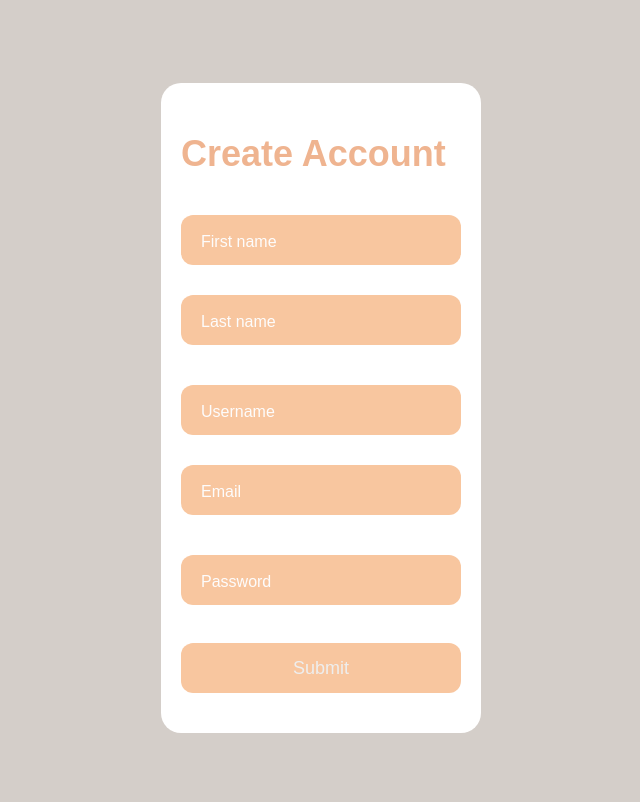
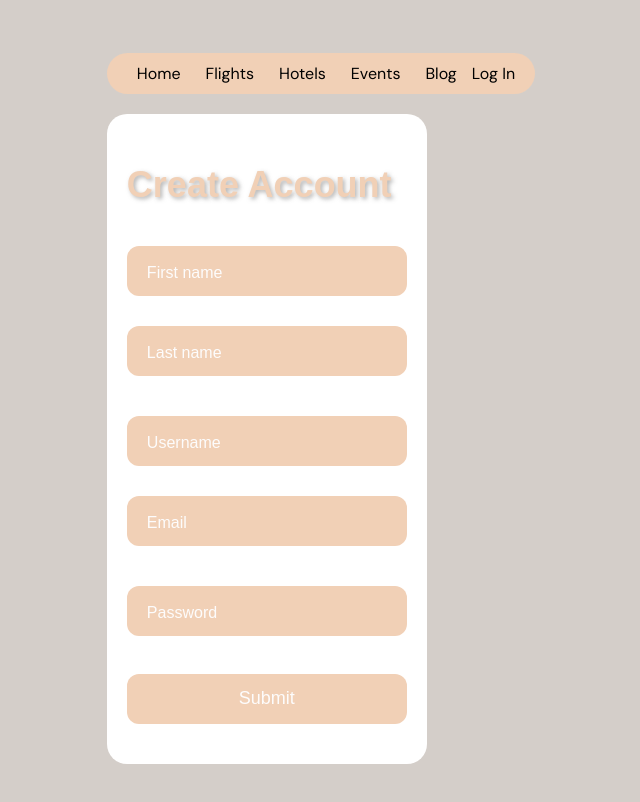
Before and after one commit to CSC-648-SFSU/csc648-fa23-04-Team06, a React (Create React App) app in the folder application/destigo-app/client/: page /signup in a window 1280 px wide. Shown: the top 802 px of the page, without its empty margins (319-959 px from the left). Built offline with nearby package versions, Linux system fonts and the light colour scheme.

Commit message:
navbar added to signup

```diff
--- a/application/destigo-app/client/src/pages/signup.js
+++ b/application/destigo-app/client/src/pages/signup.js
@@ -1,6 +1,7 @@
 import React, { useState } from "react";
 import axios from "axios";
 import { useNavigate } from "react-router-dom";
+import Navbar from '../components/navbar/navbar.js';
 import "../styles/signup.css";
 
 const Signup = () => {
@@ -37,6 +38,8 @@ const Signup = () => {
     };
 
     return (
+        <div>
+      <Navbar />
         <div className="form">
             <div className="title">Create Account</div>
             <form onSubmit={handleSubmit}>
@@ -108,6 +111,7 @@ const Signup = () => {
                 <button type="submit" className="submit">Submit</button>
             </form>
         </div>
+        </div>
     );
 }
 
--- a/application/destigo-app/client/src/styles/signup.css
+++ b/application/destigo-app/client/src/styles/signup.css
@@ -11,16 +11,18 @@ body {
     border-radius: 20px;
     box-sizing: border-box;
     height: 650px;
+    margin-top: 20px;
     padding: 20px;
     width: 320px;
   }
 
   .title {
-    color: rgb(239, 180, 144);
+    color: #F1D0B6;
     font-family: sans-serif;
     font-size: 36px;
     font-weight: 600;
     margin-top: 30px;
+    text-shadow: 2px 2px 4px rgba(108, 108, 108, 0.5);
   }
 
   .input-container {
@@ -38,7 +40,7 @@ body {
   }
 
   .input {
-    background-color: #f8c096e7;
+    background-color: #F1D0B6;
     border-radius: 12px;
     border: 0;
     box-sizing: border-box;
@@ -95,15 +97,15 @@ body {
   }
 
   .input:focus ~ .placeholder {
-    color: #dc2f55;
+    color: #080708;
   }
 
   .submit {
-    background-color: #f8c096e7;
+    background-color: #F1D0B6;
     border-radius: 12px;
     border: 0;
     box-sizing: border-box;
-    color: #eee;
+    color: #fdfcfc;
     cursor: pointer;
     font-size: 18px;
     height: 50px;
@@ -114,5 +116,5 @@ body {
   }
 
   .submit:active {
-    background-color: rgb(187, 109, 0);
+    background-color: rgb(216, 147, 118);
   }
```
